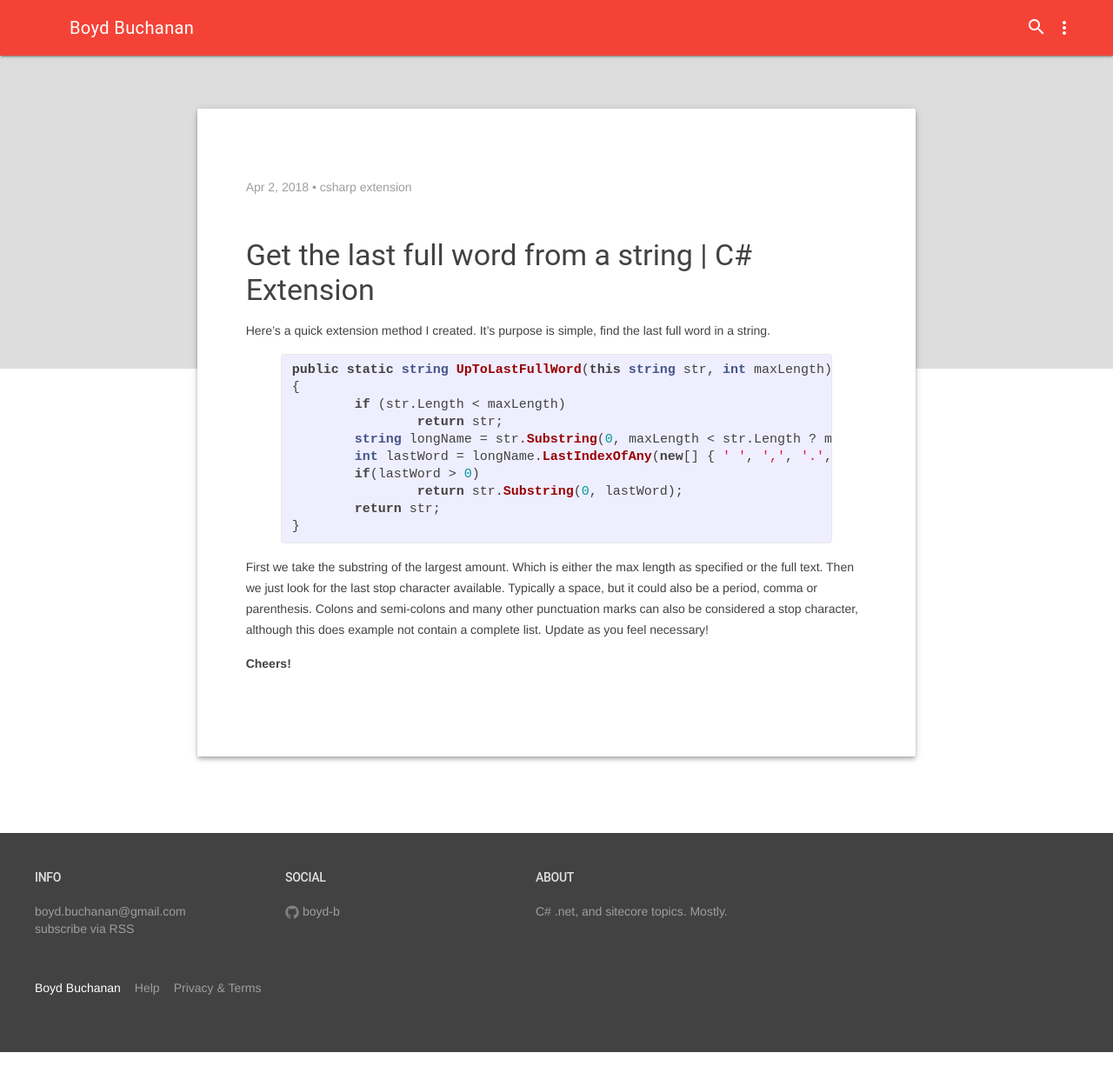
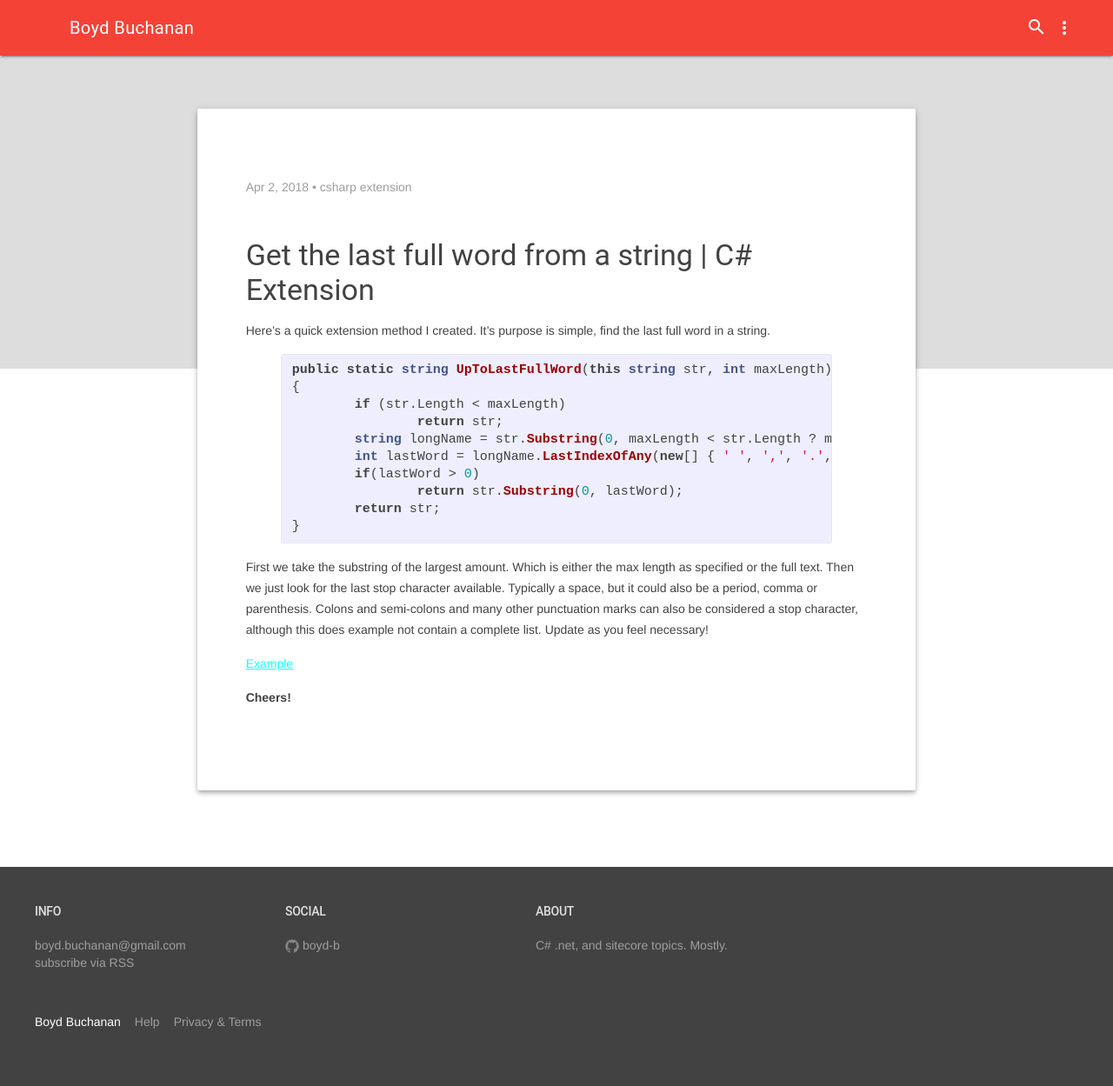
Before and after one commit to Boyd-B/boyd-b.github.io, a Jekyll site: the page built from _posts/2018/2018-4-2-last-full-word-in-string.markdown, in a window 1280 px wide. Shown: the whole page at 87% size. Built offline with Jekyll 4.4.1, drawn with Linux system fonts in a browser that asks for light colours; before the commit the page ends 1210 px from its top, so only the background shows below that.

Commit message:
Added example link

```diff
--- a/_posts/2018/2018-4-2-last-full-word-in-string.markdown
+++ b/_posts/2018/2018-4-2-last-full-word-in-string.markdown
@@ -23,4 +23,6 @@ public static string UpToLastFullWord(this string str, int maxLength)
 
 First we take the substring of the largest amount. Which is either the max length as specified or the full text. Then we just look for the last stop character available. Typically a space, but it could also be a period, comma or parenthesis. Colons and semi-colons and many other punctuation marks can also be considered a stop character, although this does example not contain a complete list. Update as you feel necessary!
 
+[Example](http://rextester.com/GVTRZ24606)
+
 **Cheers!**
```
